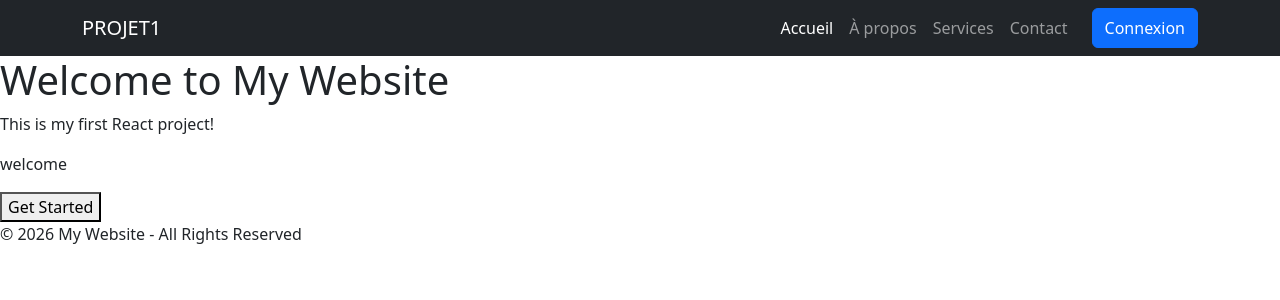
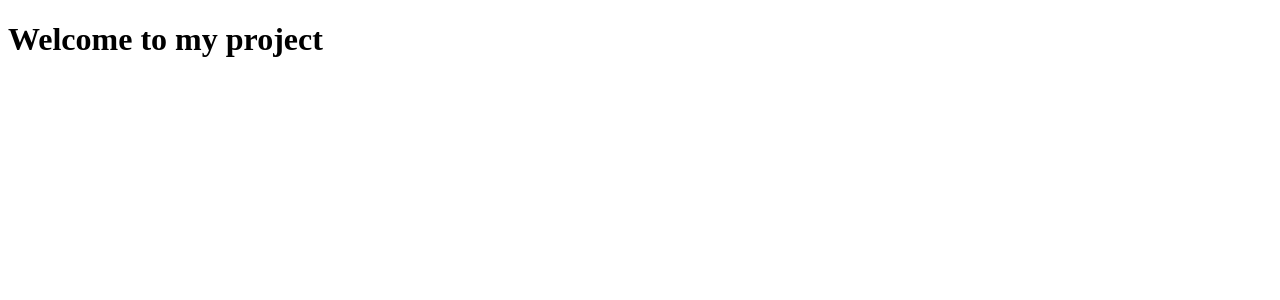
Before and after one commit to ElhyaniSafa/PROJET1, a React (Create React App) app: page / in a window 1280 px wide. Shown: the top 300 px of the page. Built offline with nearby package versions, Linux system fonts and the light colour scheme.

Commit message:
Update project1

```diff
--- a/src/App.js
+++ b/src/App.js
@@ -1,15 +1,8 @@
-import Header from "./components/Header";
-import Hero from "./Components/Hero";
-import Footer from "./Components/Footer";
 
 function App() {
   return (
     <div>
-      <Header />
-
-      {/* Contenu principal */}
-      <Hero />
-      <Footer />
+      <h1>Welcome to my project</h1>
     </div>
   );
 }
--- a/src/Components/Footer.jsx
+++ /dev/null
@@ -1,9 +0,0 @@
-function Footer() {
-    return (
-        <footer>
-            <p>© 2026 My Website - All Rights Reserved</p>
-        </footer>
-    );
-}
-
-export default Footer;
--- a/src/Components/Hero.jsx
+++ /dev/null
@@ -1,12 +0,0 @@
-function Hero() {
-    return (
-        <section className="hero">
-            <h1>Welcome to My Website</h1>
-            <p>This is my first React project!</p>
-            <p>welcome</p>
-            <button>Get Started</button>
-        </section>
-    );
-}
-
-export default Hero;
--- a/src/components/Header.jsx
+++ /dev/null
@@ -1,39 +0,0 @@
-function Header() {
-return ( <nav className="navbar navbar-expand-lg navbar-dark bg-dark"> <div className="container">
-
-
-            <a className="navbar-brand" href="/">
-                PROJET1
-            </a>
-
-            <div className="navbar-nav ms-auto">
-
-                <a className="nav-link active" href="/">
-                    Accueil
-                </a>
-
-                <a className="nav-link" href="/about">
-                    À propos
-                </a>
-
-                <a className="nav-link" href="/services">
-                    Services
-                </a>
-
-                <a className="nav-link" href="/contact">
-                    Contact
-                </a>
-
-                <button className="btn btn-primary ms-3">
-                    Connexion
-                </button>
-
-            </div>
-        </div>
-    </nav>
-);
-
-
-}
-
-export default Header;
--- a/src/index.js
+++ b/src/index.js
@@ -1,5 +1,4 @@
 
-import 'bootstrap/dist/css/bootstrap.min.css';
 
 
 
```
